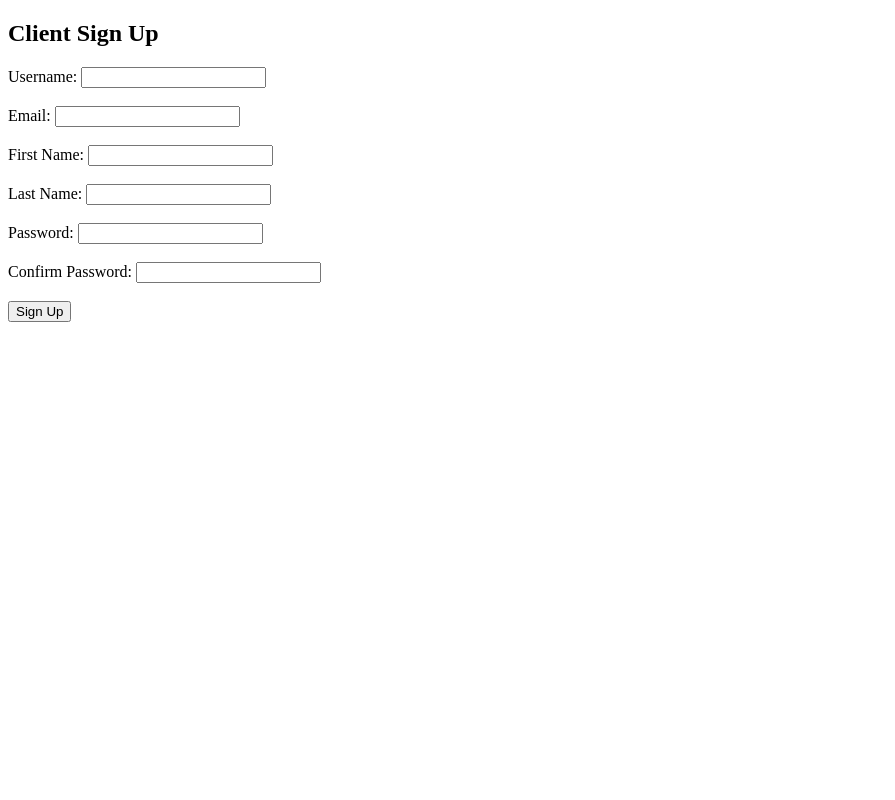
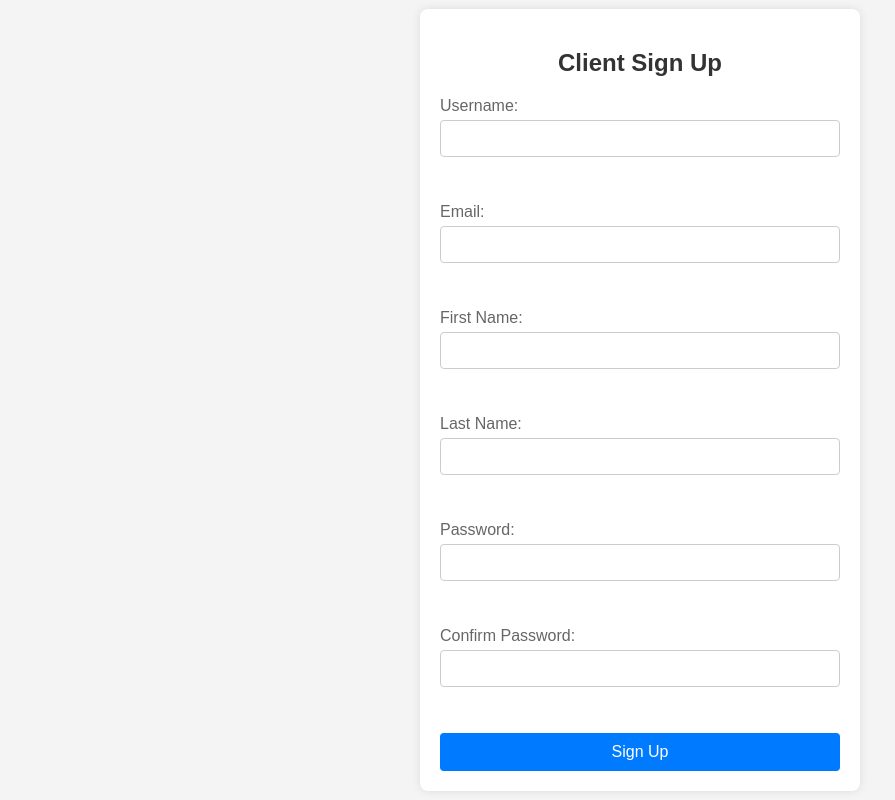
Before and after one commit to piyushchouhan/file-sharing-sytem, a Django app: page /signup in a window 1280 px wide. Shown: the whole page, without its empty margins (0-895 px from the left). Run offline with Django 4.2, Linux system fonts and the light colour scheme; parts of the project's set-up code (start-up, migrations or seed data) failed here and were passed over.

Commit message:
css is added to the html files

```diff
--- a/client_user/templates/client_user/signup.html
+++ b/client_user/templates/client_user/signup.html
@@ -4,11 +4,67 @@
     <meta charset="UTF-8">
     <meta name="viewport" content="width=device-width, initial-scale=1.0">
     <title>Client Sign Up</title>
+    <style>
+        body {
+            font-family: Arial, sans-serif;
+            background-color: #f4f4f4;
+            margin: 0;
+            padding: 0;
+            display: flex;
+            justify-content: center;
+            align-items: center;
+            height: 100vh;
+        }
+        .container {
+            background: white;
+            padding: 20px;
+            border-radius: 8px;
+            box-shadow: 0 0 10px rgba(0, 0, 0, 0.1);
+            width: 100%;
+            max-width: 400px;
+        }
+        h2 {
+            text-align: center;
+            color: #333;
+        }
+        form {
+            display: flex;
+            flex-direction: column;
+        }
+        label {
+            margin-bottom: 5px;
+            color: #666;
+        }
+        input[type="text"], input[type="email"], input[type="password"] {
+            padding: 10px;
+            margin-bottom: 10px;
+            border: 1px solid #ccc;
+            border-radius: 4px;
+        }
+        button {
+            padding: 10px;
+            background-color: #007bff;
+            border: none;
+            border-radius: 4px;
+            color: white;
+            font-size: 16px;
+            cursor: pointer;
+        }
+        button:hover {
+            background-color: #0056b3;
+        }
+        .message {
+            color: red;
+            text-align: center;
+            margin-bottom: 15px;
+        }
+    </style>
 </head>
 <body>
+    <div class="container">
         <h2>Client Sign Up</h2>
         {% if message %}
-        <p style="color: red;">{{ message }}</p>
+            <p class="message">{{ message }}</p>
         {% endif %}
         <form action="{% url 'client_user_signup' %}" method="post">
             {% csrf_token %}
@@ -32,5 +88,6 @@
 
             <button type="submit">Sign Up</button>
         </form>
+    </div>
 </body>
 </html>
```
Also changed, not shown: client_user/templates/client_user/signin.html (+58 -1 lines), ops_user/templates/ops_user/login.html (+41 -0 lines), ops_user/templates/ops_user/signup.html (+58 -1 lines). Lines whose indentation alone changed are shown as unchanged.
